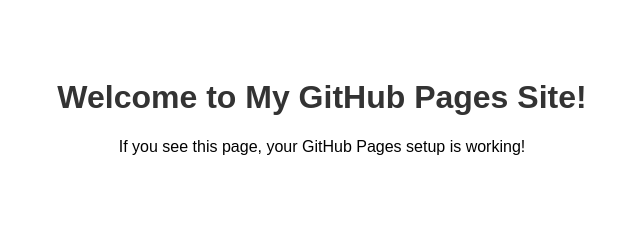
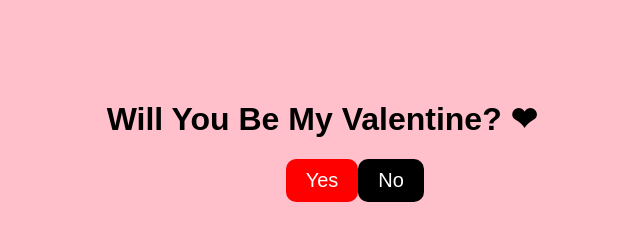
Before and after one commit to JESS7873/JESWIN, a plain HTML site: page index.html in a window 1280 px wide. Shown: the whole page, without its empty margins (318-958 px from the left). Drawn offline with Linux system fonts and the light colour scheme.

Commit message:
Update index.html

```diff
--- a/index.html
+++ b/index.html
@@ -3,20 +3,25 @@
 <head>
     <meta charset="UTF-8">
     <meta name="viewport" content="width=device-width, initial-scale=1.0">
-    <title>Welcome to JESWIN</title>
-    <style>
-        body {
-            font-family: Arial, sans-serif;
-            text-align: center;
-            padding: 50px;
-        }
-        h1 {
-            color: #333;
-        }
-    </style>
+    <title>Be My Valentine?</title>
+    <link rel="stylesheet" href="style.css">
 </head>
 <body>
-    <h1>Welcome to My GitHub Pages Site!</h1>
-    <p>If you see this page, your GitHub Pages setup is working!</p>
+
+    <div class="container">
+        <h1>Will You Be My Valentine? ❤</h1>
+        <div class="buttons">
+            <button class="yes" onclick="sayYes()">Yes</button>
+            <button class="no" onmouseover="moveNo()">No</button>
+        </div>
+        <p id="message" style="display:none;"></p>
+        <div class="video-container" id="videoContainer" style="display:none;">
+            <video id="loveVideo" width="320" height="240" autoplay>
+                <source src="love.mp4" type="video/mp4">
+            </video>
+        </div>
+    </div>
+
+    <script src="script.js"></script>
 </body>
 </html>
```
